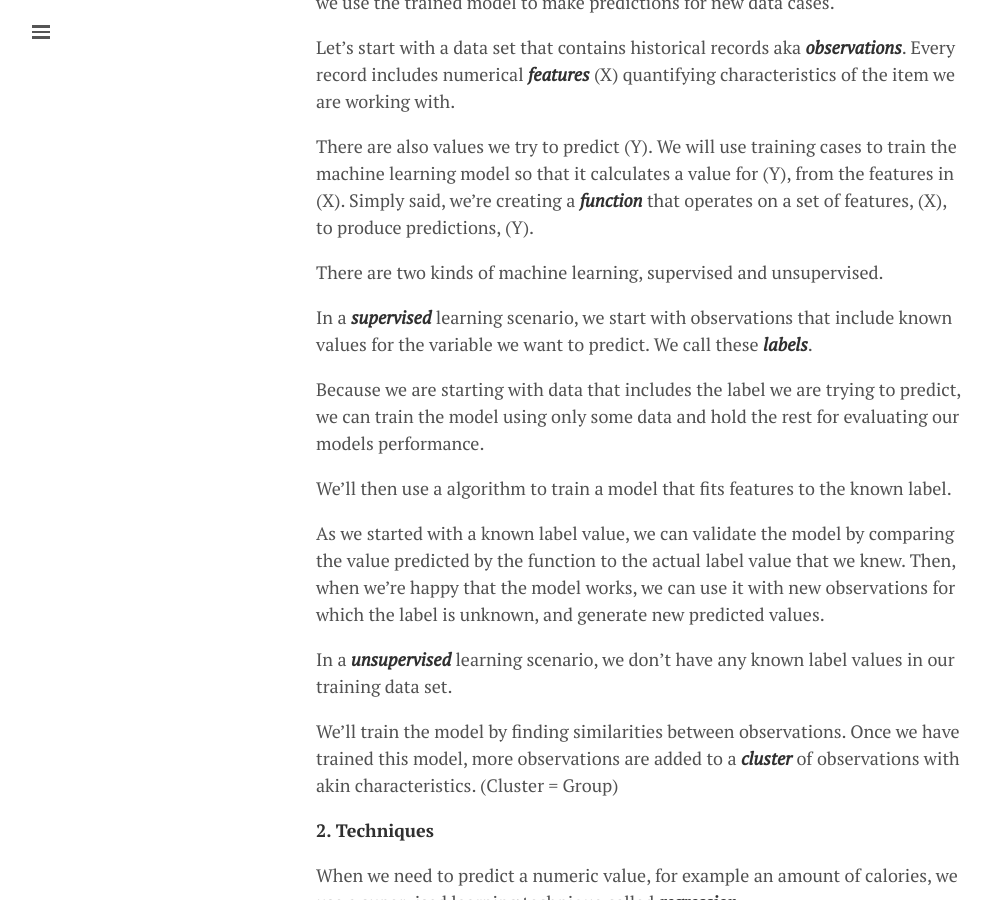
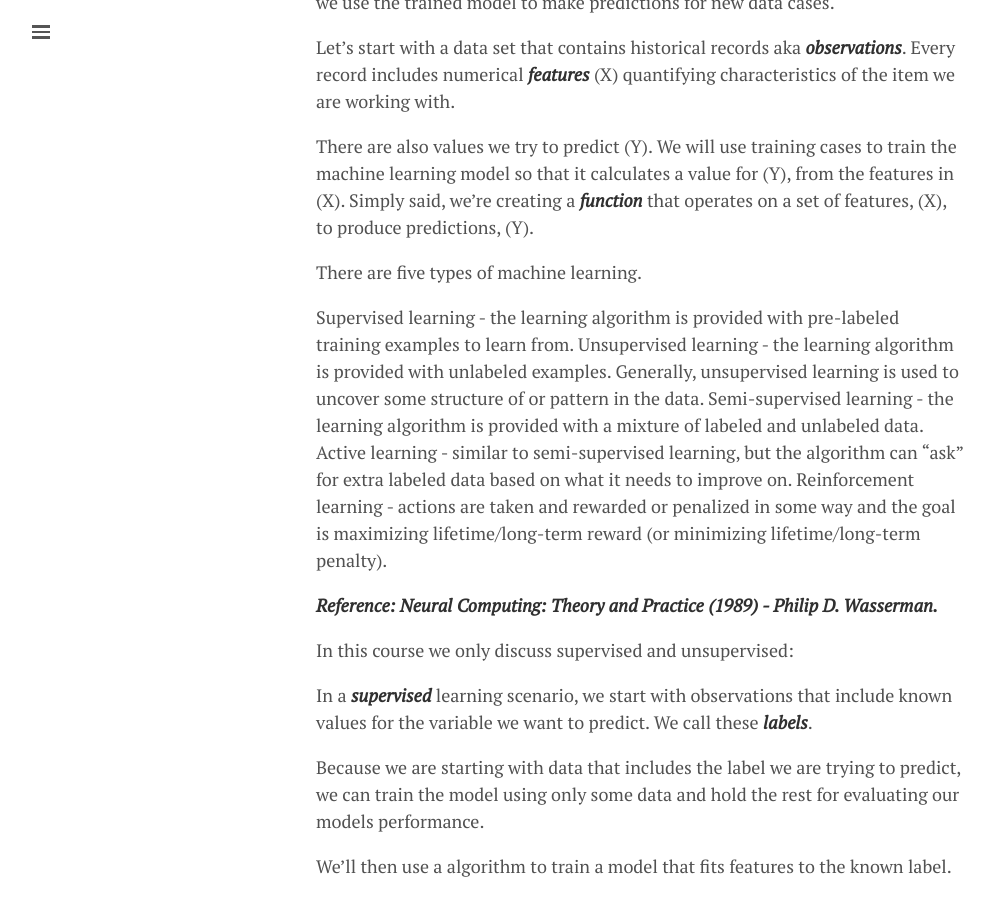
Before and after one commit to lgeurts/lgeurts.github.io, a Jekyll site: the page built from _posts/2018-06-29-artificial-intelligence-basics.md, in a window 1280 px wide and 900 px high, scrolled down 1174 px. Shown: the whole window, without its empty margins (0-994 px from the left). Built offline with Jekyll 4.4.1, drawn with Linux system fonts in a browser that asks for light colours; nearby versions of some CDN libraries; some of the changed text lies outside the part shown.

Commit message:
Update 2018-06-29-artificial-intelligence-basics.md

```diff
--- a/_posts/2018-06-29-artificial-intelligence-basics.md
+++ b/_posts/2018-06-29-artificial-intelligence-basics.md
@@ -31,7 +31,17 @@
 
 There are also values we try to predict (Y). We will use training cases to train the machine learning model so that it calculates a value for (Y), from the features in (X). Simply said, we're creating a ***function*** that operates on a set of features, (X), to produce predictions, (Y).
 
-There are two kinds of machine learning, supervised and unsupervised.
+There are five types of machine learning.
+
+Supervised learning - the learning algorithm is provided with pre-labeled training examples to learn from.
+Unsupervised learning - the learning algorithm is provided with unlabeled examples. Generally, unsupervised learning is used to uncover some structure of or pattern in the data.
+Semi-supervised learning - the learning algorithm is provided with a mixture of labeled and unlabeled data.
+Active learning - similar to semi-supervised learning, but the algorithm can "ask" for extra labeled data based on what it needs to improve on.
+Reinforcement learning - actions are taken and rewarded or penalized in some way and the goal is maximizing lifetime/long-term reward (or minimizing lifetime/long-term penalty).
+
+***Reference: Neural Computing: Theory and Practice (1989) - Philip D. Wasserman.***
+
+In this course we only discuss supervised and unsupervised:
 
 In a ***supervised*** learning scenario, we start with  observations that include known values for the variable we want to predict. We call these ***labels***.
 
```
